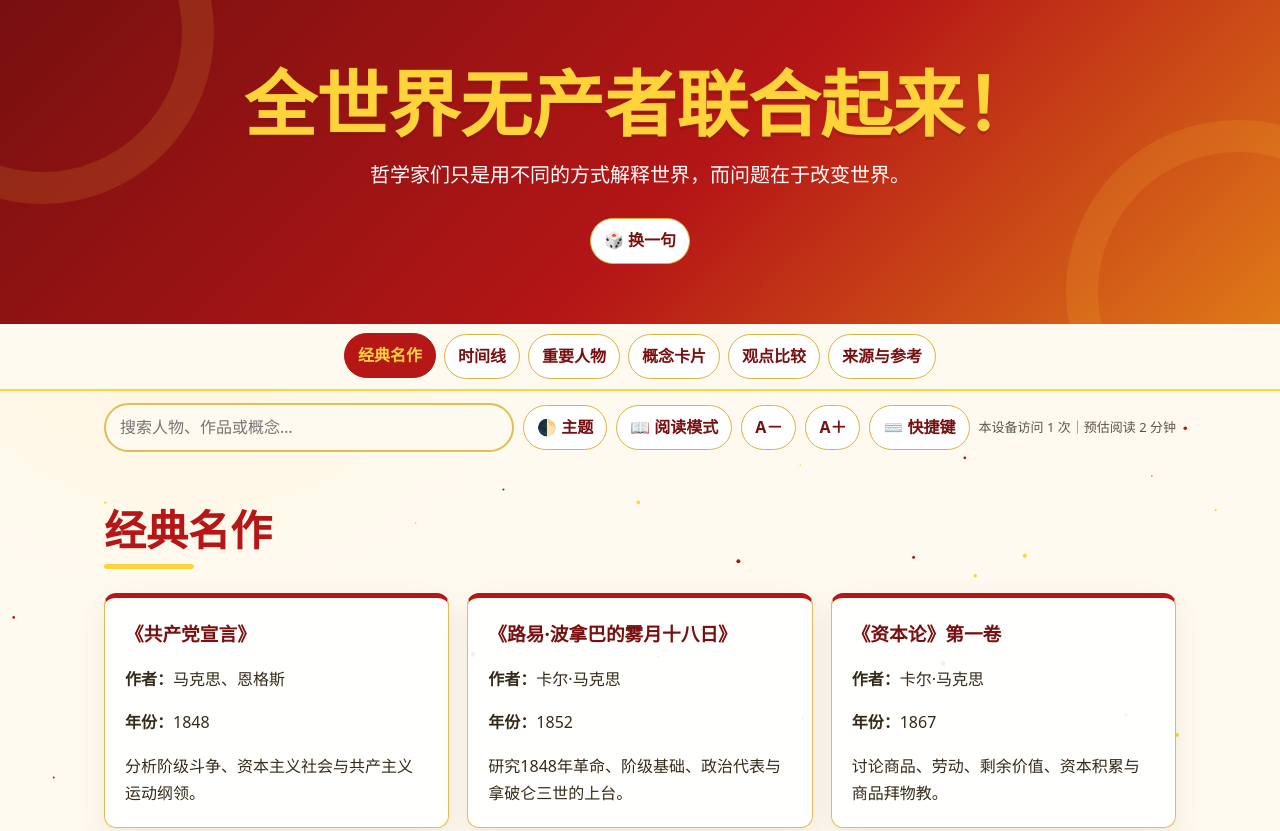
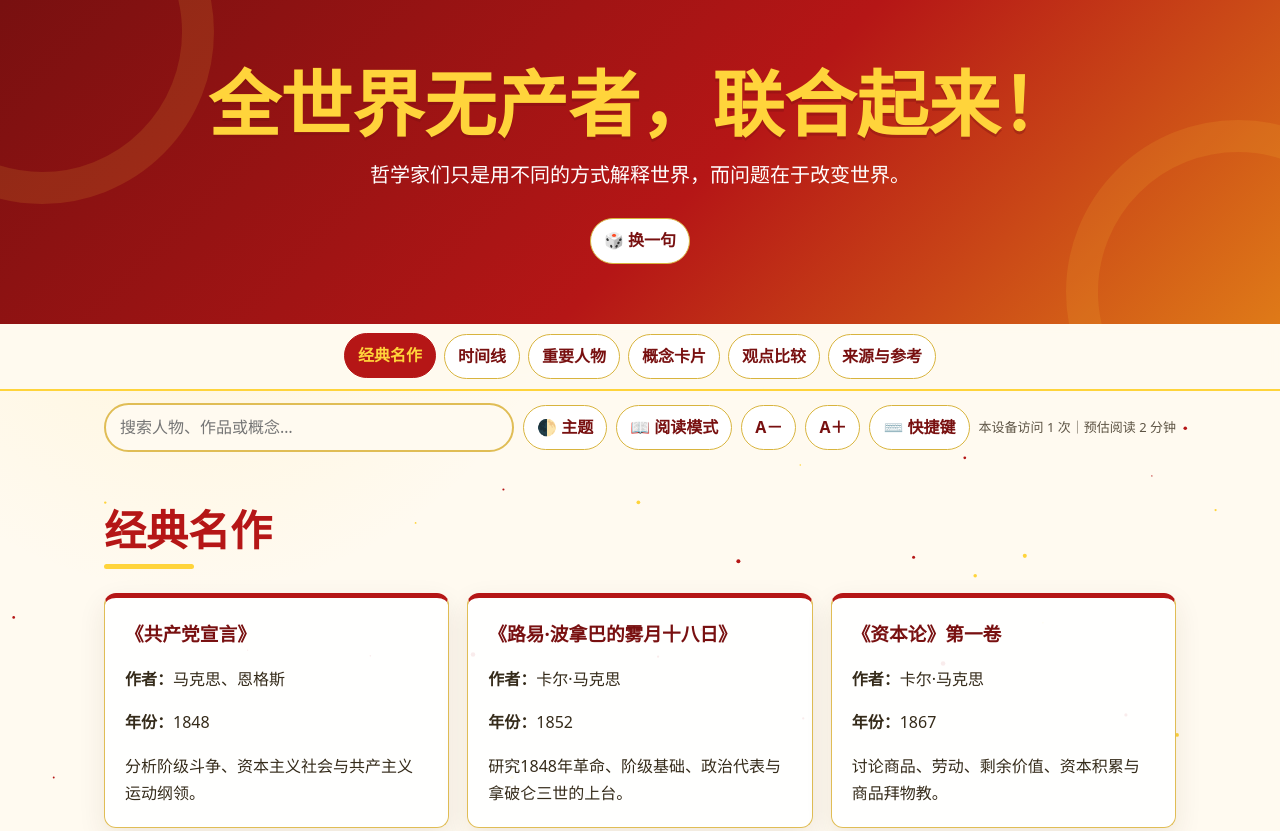
Before and after one commit to Soolinejiang/cp, a plain HTML site: page index.html in a window 1280 px wide. Shown: the top 831 px of the page. Drawn offline with Linux system fonts and the light colour scheme.

Commit message:
Update index.html

```diff
--- a/index.html
+++ b/index.html
@@ -4,7 +4,7 @@
   <meta charset="UTF-8">
   <meta name="viewport" content="width=device-width, initial-scale=1">
   <meta name="theme-color" content="#781010">
-  <title>全世界无产者联合起来！</title>
+  <title>全世界无产者，联合起来！</title>
   <style>
     :root {
       color-scheme: light;
@@ -497,7 +497,7 @@
 
   <header>
     <div>
-      <h1>全世界无产者联合起来！</h1>
+      <h1>全世界无产者，联合起来！</h1>
       <div id="quoteRotator" aria-live="polite"></div>
       <button id="randomQuote" type="button">🎲 换一句</button>
     </div>
```
